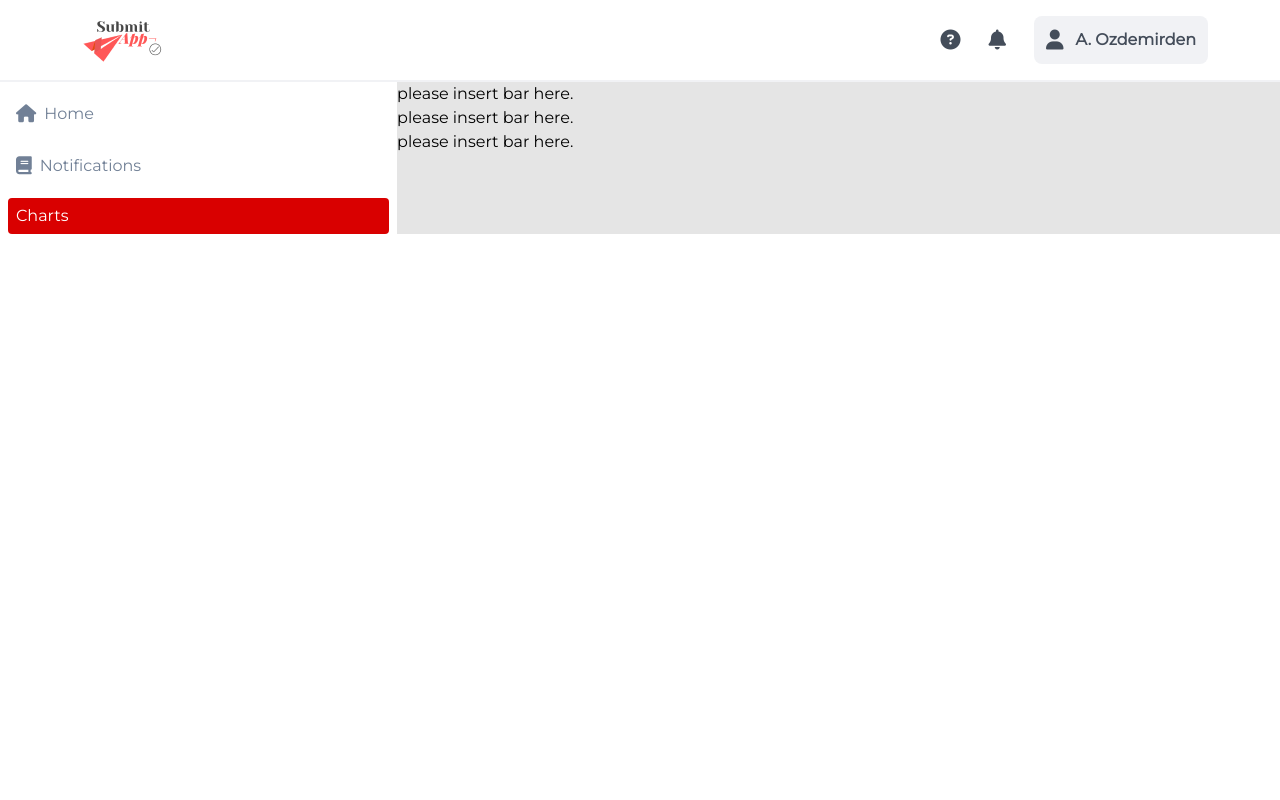
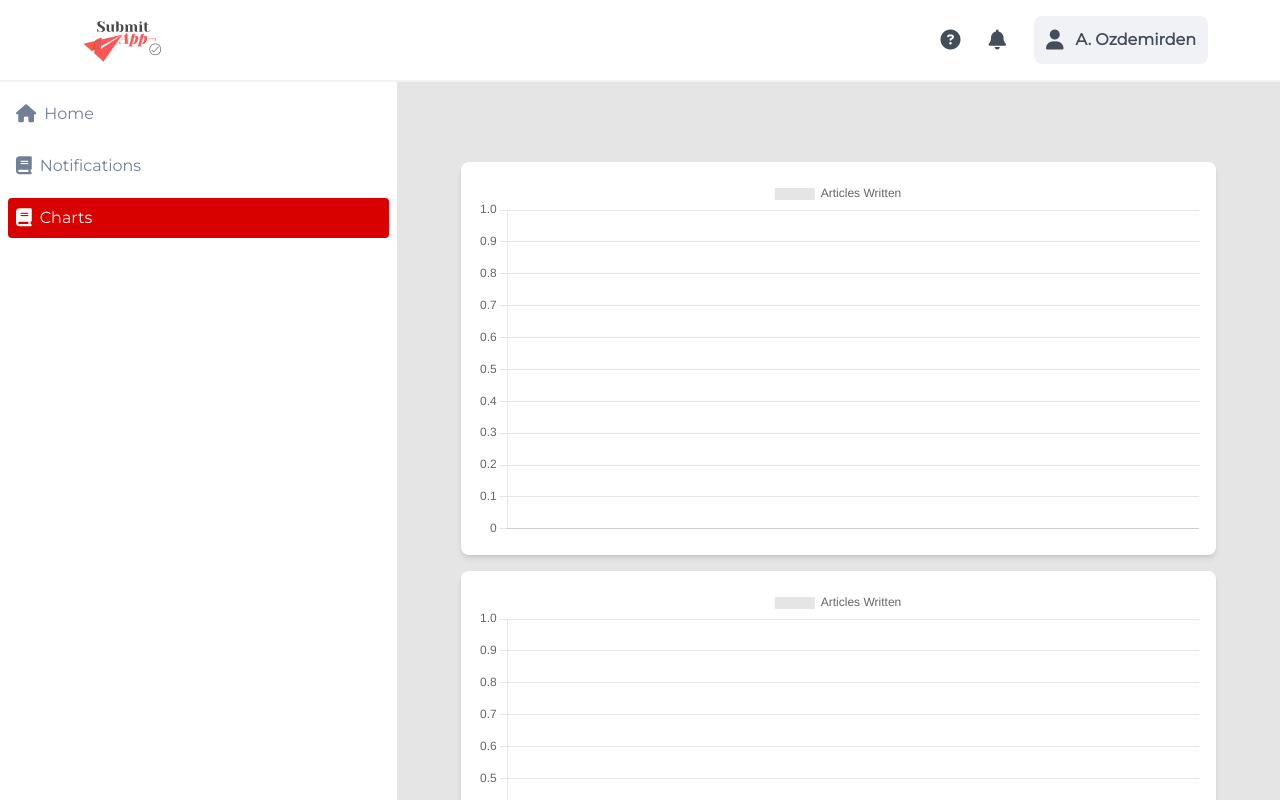
Before and after one commit to brkeudunman/react-collegues-project, a React (Create React App) app: page /charts in a window 1280 px wide. Shown: the top 800 px of the page. Built offline with nearby package versions, Linux system fonts and the light colour scheme; no server answers.

Commit message:
navbar changed,bar has been added

```diff
--- a/package.json
+++ b/package.json
@@ -7,7 +7,10 @@
     "@testing-library/react": "^13.3.0",
     "@testing-library/user-event": "^13.5.0",
     "axios": "^0.27.2",
+    "chart.js": "^3.8.0",
+    "chartjs": "^0.3.24",
     "react": "^18.1.0",
+    "react-chartjs-2": "^4.2.0",
     "react-dom": "^18.1.0",
     "react-router-dom": "^6.3.0",
     "react-scripts": "5.0.1",
--- a/src/components/Header.js
+++ b/src/components/Header.js
@@ -9,7 +9,7 @@ function Header() {
        <img
         alt='logo png'
         src={logo}
-        className="md:ml-20 sm:ml-10 sm:w-auto w-12  ml-4"
+        className="md:ml-20 sm:ml-10 sm:w-auto w-12 mr-4 md:mr-0 ml-4"
        />
 
        <div className='flex items-center text-gray-700 font-bold md:text-base mr-6'  >
@@ -21,7 +21,7 @@ function Header() {
 
           <button className='flex items-center md:mr-12 bg-metal px-3 rounded-lg '>
             <i class="fa-solid fa-user md:text-xl mr-3"></i>
-            <p className='md:my-3 my-2 '>A. Ozdemirden</p>
+            <p className='md:my-3 my-2 md:text-base text-sm '>A. Ozdemirden</p>
           </button>
        </div>
 
--- a/src/components/Main.js
+++ b/src/components/Main.js
@@ -12,7 +12,6 @@ function Main() {
   let serviceApi = new articleService();
   const [data, setData] = useState([])
 
-
   useEffect(() => {
     serviceApi.getAllData()?.then(
       element=>
@@ -26,11 +25,9 @@ function Main() {
     )
   }, [])
 
-
-
   return (
 
-        <div className='flex md:justify-start bg-bg-metal'>
+        <div className='flex md:justify-start bg-bg-metal h-full'>
           <Navbar/>
           <Routes>
             <Route  path='/' element={<Cards></Cards>}></Route>
--- a/src/components/main/Cards/Cards.js
+++ b/src/components/main/Cards/Cards.js
@@ -13,7 +13,7 @@ function Cards() {
   return (
     <div className='flex-col pb-5 mt-3'>
       <h1 className='md:text-4xl text-2xl font-bold text-gray-700 md:mt-8 mt-4 md:ml-12 ml-6'>Colleges & Programs</h1>
-      <div className='grid md:grid-cols-3 sm:grid-cols-2 grid-cols-1 gap-5 mt-4 md:mx-12 mx-6'>
+      <div className='grid lg:grid-cols-3 md:grid-cols-2 grid-cols-1 gap-5 mt-4 md:mx-12 mx-6 flex-1 '>
         <Card img={aimg}/>
         <Card img={bimg}/>
         <Card img={cimg} />
--- /dev/null
+++ b/src/components/main/Charts/BarChart.js
@@ -0,0 +1,12 @@
+import React from 'react'
+import {Bar} from 'react-chartjs-2'
+
+function BarChart({articleData}) {
+  return (
+    <div className='bg-white rounded-lg border-not-metal p-4 shadow-md mt-4'>
+        <Bar data={articleData} />
+    </div>
+  )
+}
+
+export default BarChart
--- a/src/components/main/Charts/Chart.js
+++ /dev/null
@@ -1,11 +0,0 @@
-import React from 'react'
-
-function Chart({articleData}) {
-  return (
-    <div>
-        please insert bar here.
-    </div>
-  )
-}
-
-export default Chart
--- a/src/components/main/Charts/Charts.js
+++ b/src/components/main/Charts/Charts.js
@@ -1,12 +1,13 @@
 import React,{useState} from 'react'
-import Chart from './Chart'
+import BarChart from './BarChart'
+import Chart from 'chart.js/auto';
 
 function Charts({articlesData}) {
 
 
   const [articles, setArticles] = useState(
     {
-      labels: articlesData.map((data)=>data.year),
+      labels: articlesData.map((data)=>data?.year),
       datasets: [{
         label:"Articles Written",
         data: articlesData.map((data)=>data.count),
@@ -15,10 +16,10 @@ function Charts({articlesData}) {
   )
 
   return (
-    <div>
-      <Chart/>
-      <Chart/>
-      <Chart/>
+    <div className='grid grid-cols-1 flex-auto lg:p-16 px-2'>
+      <BarChart articleData={articles} />
+      <BarChart articleData={articles} />
+      <BarChart articleData={articles} />
     </div>
   )
 }
--- a/src/components/main/Navbar.js
+++ b/src/components/main/Navbar.js
@@ -5,11 +5,11 @@ import NavbarButton from './NavbarButton'
 function Navbar() {
 
   var jsonArr = [{to:"/",text:"Home"},{to:"/notifications",text:"Notifications"},{to:"/charts",text:"Charts"}]
-  var icoArr = [(<i class="ml-2 text-lg fa-solid fa-house"></i>),(<i class="ml-2 text-lg fa-solid fa-book"></i>)]
+  var icoArr = [(<i class="ml-2 sm:text-lg fa-solid fa-house"></i>),(<i class="ml-2 text-lg fa-solid fa-book"></i>),(<i class="ml-2 text-lg fa-solid fa-book"></i>)]
 
 
   return (
-    <div className='bg-white flex flex-col w-36 sm:w-auto'>
+    <div className='bg-white flex flex-col md:w-auto'>
       {
         jsonArr.map((element,index)=>{
           return (<NavbarButton elementTo={element.to} elementText={element.text} icoSelected={icoArr[index]}/>)
--- a/src/components/main/NavbarButton.js
+++ b/src/components/main/NavbarButton.js
@@ -4,18 +4,18 @@ import { NavLink} from 'react-router-dom'
 
 function NavbarButton({elementTo,elementText,icoSelected}) {
 
-  var activeClassName = 'flex items-center text-white hover:text-white bg-primary-500 active:bg-primary-500 rounded py-1.5 ml-2 mt-3 mx-2 lg:pr-52 md:pr-40 sm:pr-16 pr-4 '
-  var passiveClassName = 'flex items-center text-gray-500 hover:text-white hover:bg-primary-500 active:bg-primary-500 rounded py-1.5 ml-2 mt-3 mx-2 lg:pr-52 md:pr-40 sm:pr-16 pr-4 '
+  var activeClassName = 'flex items-center text-white hover:text-white bg-primary-500 active:bg-primary-500 rounded py-1.5 ml-2 mt-3 mx-2 lg:pr-52 md:pr-40 sm:pr-16 pr-2'
+  var passiveClassName = 'flex items-center text-gray-500 hover:text-white hover:bg-primary-500 active:bg-primary-500 rounded py-1.5 ml-2 mt-3 mx-2 lg:pr-52 md:pr-40 sm:pr-16 '
 
 
 
   return (
     <NavLink
-    to={elementTo}
-    className={({ isActive }) =>
-              isActive ? activeClassName : passiveClassName}>
-    {icoSelected}
-    <p className='ml-2 mr-10'>{elementText}</p>
+      to={elementTo}
+      className={({ isActive }) =>
+                isActive ? activeClassName : passiveClassName}>
+      {icoSelected}
+      <p className='ml-2 mr-10 hidden sm:block'>{elementText}</p>
     </NavLink>
   )
 }
```
Also changed, not shown: 1 other file (tests, documents, lock files or other folders).
